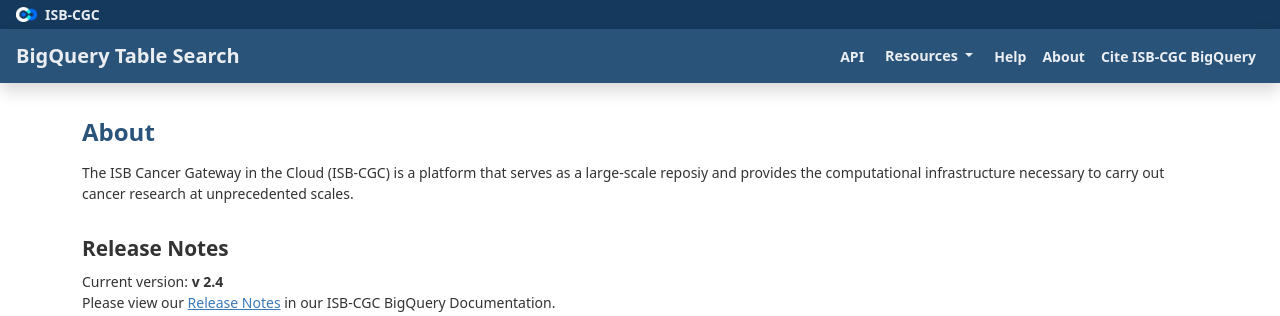
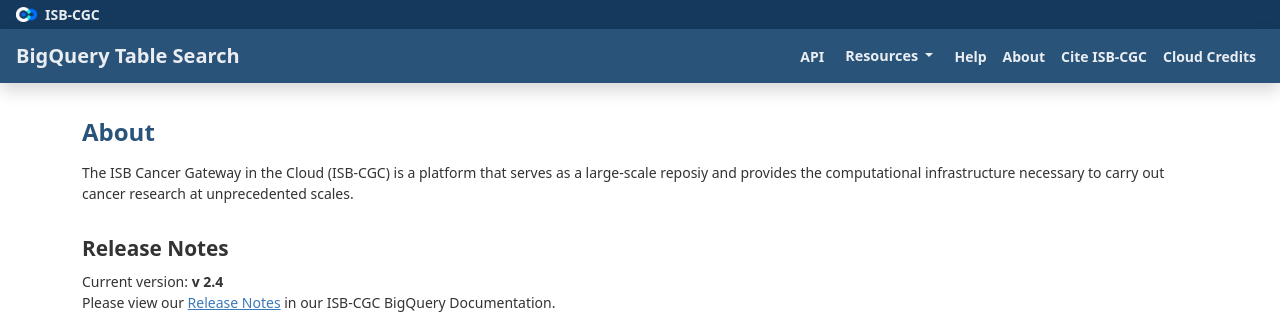
Before and after one commit to isb-cgc/BigQueryTableSearch, a Flask app: page /about/ in a window 1280 px wide. Shown: the top 316 px of the page. Run offline with Flask 3, Linux system fonts and the light colour scheme; some libraries are stand-ins or nearby versions.

Commit message:
-> Cite link change -> Credits link

```diff
--- a/templates/base.html
+++ b/templates/base.html
@@ -101,7 +101,10 @@
                 <a href="/about/" class="nav-link px-2">About</a>
             </li>
             <li class="nav-item">
-                <a href="/about#cite" class="nav-link px-2">Cite ISB-CGC BigQuery</a>
+                <a href="/about#cite" class="nav-link px-2">Cite ISB-CGC</a>
+            </li>
+            <li class="nav-item">
+                <a href="https://isb-cancer-genomics-cloud.readthedocs.io/en/latest/sections/HowtoRequestCloudCredits.html" target="_blank" class="nav-link px-2">Cloud Credits</a>
             </li>
             {% if request.url_rule.endpoint == "search" %}
             <li class="nav-item d-lg-none">
```
